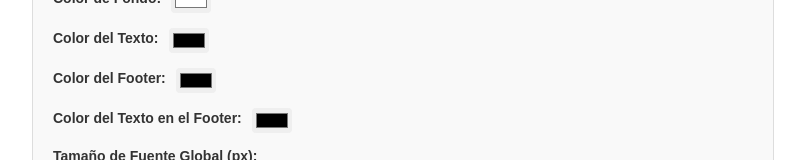
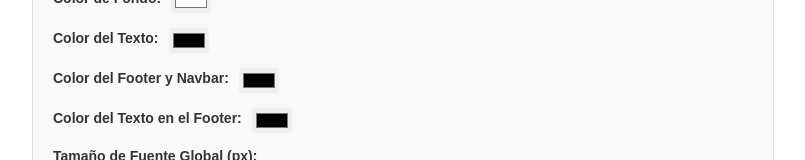
Before and after one commit to Sebastianrjm/website-builder, a React (Vite) app: page / in a window 1280 px wide. Shown: the part 589-749 px from the top of the page, without its empty margins (237-1042 px from the left). Built offline with nearby package versions, Linux system fonts and the light colour scheme; no server answers; a web font is replaced by a local one.

Commit message:
Add files via upload

```diff
--- a/index.html
+++ b/index.html
@@ -8,7 +8,8 @@
     <style>
         h1 {
             display: flex;
-            justify-content: center
+            justify-content: center;
+            text-align: center
         }
     </style>
 </head>
--- a/src/components/Formulario.jsx
+++ b/src/components/Formulario.jsx
@@ -178,7 +178,7 @@ const Formulario = ({ config, setConfig }) => {
         />
       </div>
       <div className="form-group compact-input">
-        <label>Color del Footer:</label>
+        <label>Color del Footer y Navbar:</label>
         <input
           type="color"
           name="footerBackgroundColor"
```
Also changed, not shown: 1 other file (tests, documents, lock files or other folders).
